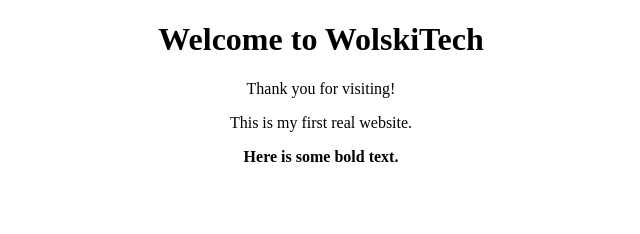
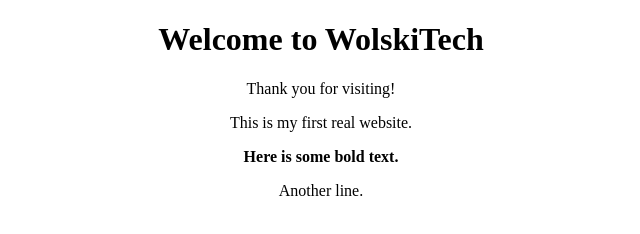
Before and after one commit to MikeWolski/JavaScript-Website, a website: page index.html in a window 1280 px wide. Shown: the whole page, without its empty margins (319-959 px from the left). Drawn offline with Linux system fonts and the light colour scheme.

Commit message:
Added another line

```diff
--- a/index.html
+++ b/index.html
@@ -11,6 +11,7 @@
     <p align="center">Thank you for visiting!</p>
     <p align="center">This is my first real website.</p>
     <p align="center"><b>Here is some bold text.</b></p>
+    <p align="center">Another line.</p>
     <!--<script type="module" src="helloworld.js"></script>-->
 </body>
 </html>
```
